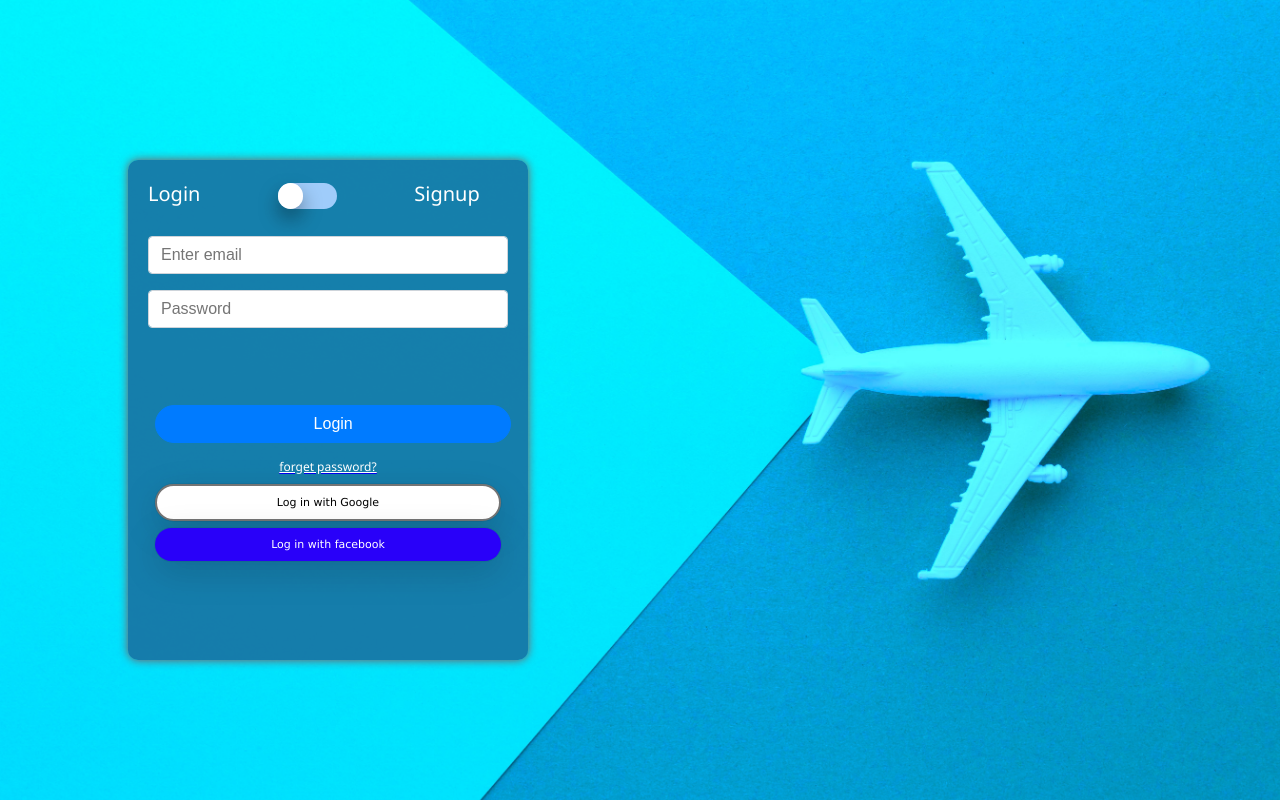
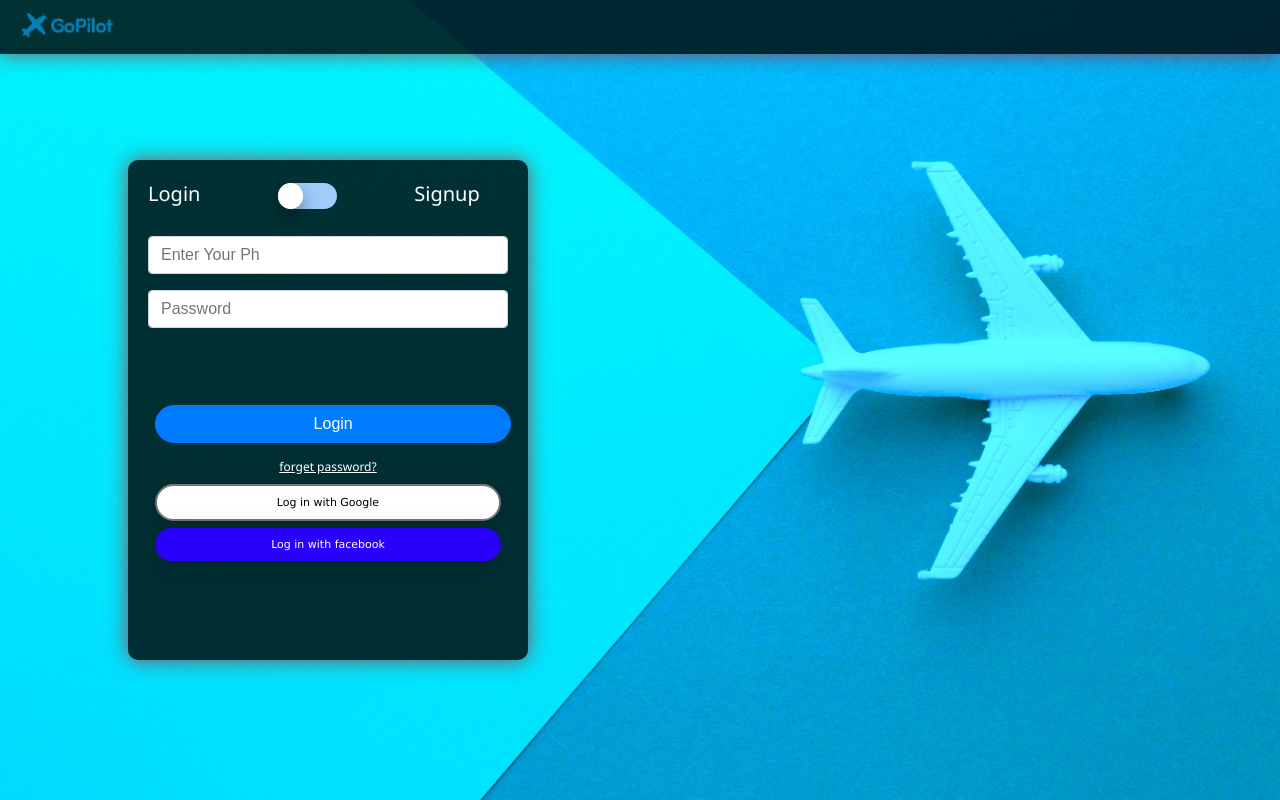
Before and after one commit to NightMare489/GoPilot, a PHP site: page /login.html in a window 1280 px wide. Run offline with PHP 8.4, Linux system fonts and the light colour scheme.

Commit message:
amr-navbar

```diff
--- a/login.css
+++ b/login.css
@@ -8,16 +8,36 @@ body{
     /*  */
 
 }
+.card{
+  background-color:rgba(0, 0, 0, 0.8);
+  box-shadow:0 0 20px 0 rgba(197, 8, 8, 0.685) ;
+}
+#logoimg{
+    width: 125;
+    height: 50px;
+    margin-left: 10px;
+    padding: 10px;
+    cursor: pointer;
+
+}
+#menu{
+
+  margin: 0px;
+  padding: 0px;
+  position: fixed;
+  width: 100%;
+  top: 0px;
+  left: 0px;
+
+}
 
 #LogForm{
-    background-color: rgba(27, 99, 150, 0.8);
     width: 400px;
     height: 500px;
     top:20%;
     left: 10%;
     border-radius: 10px;
     position: fixed;
-    box-shadow: 0 0 10px 0 rgba(197, 8, 8, 0.685);
     padding: 20px;
     color: white;
     font-family: 'Segoe UI', Tahoma, Geneva, Verdana, sans-serif;
--- a/login.html
+++ b/login.html
@@ -7,8 +7,23 @@
 
 </head>
 <body>
+<div id="menu" class="card">
+    <div id="logo" >
+        <img src="icons/logo.png" alt="logo" id="logoimg">
+    </div>
 
-    <div id="LogForm">
+    <!-- <div id="about">
+        <span id="abouttext">About</span>
+    </div>
+    <div id="login">
+        <span id="logintext">Login</span>
+    </div>
+    <div id="signup">
+        <span id="signuptext">Signup</span>
+    </div> -->
+
+</div>
+    <div id="LogForm" class="card">
         <span id="log">Login</span>
         <span class="togglebox"><label class="switch">
           <input type="checkbox" onclick="console.log('hi')">
@@ -16,7 +31,7 @@
         </label></span> <span id="sign" style="margin-left: 20%;">Signup</span><br><br>
         <form>
             <div class="form-group">
-              <input type="email" class="form-control"  placeholder="Enter email">
+              <input type="email" class="form-control"  placeholder="Enter Your Ph">
             </div>
             <div class="form-group">
               <input type="password" class="form-control"  placeholder="Password">
```
Also changed, not shown: icons/logo.png (added).
